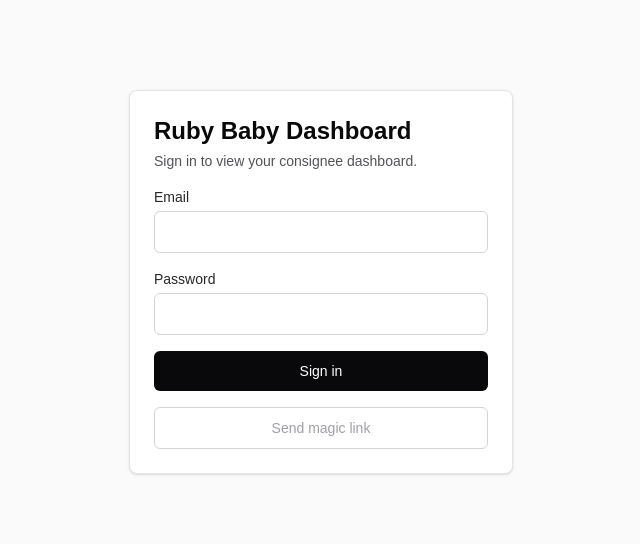
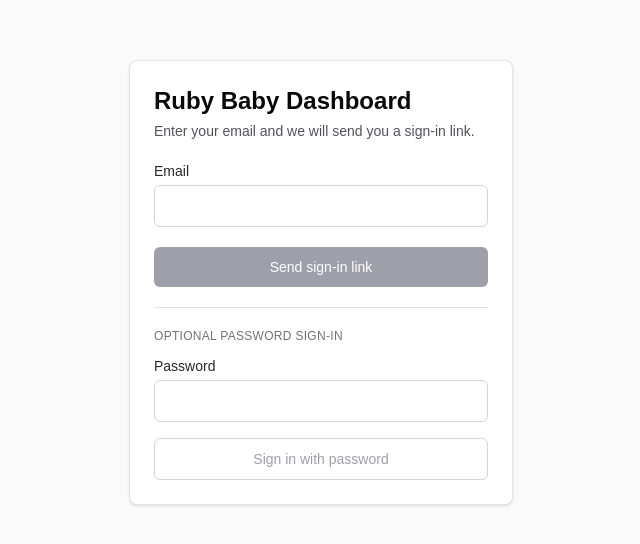
Before and after one commit to luker369/ruby-consignee-dashboard, a Next.js app: page /login in a window 1280 px wide. Shown: the part 118-662 px from the top of the page, without its empty margins (319-959 px from the left). Built offline with nearby package versions, Linux system fonts and the light colour scheme.

Commit message:
Make dashboard login passwordless first

```diff
--- a/app/login/login-form.tsx
+++ b/app/login/login-form.tsx
@@ -40,7 +40,9 @@ export function LoginForm() {
     router.refresh();
   }
 
-  async function handleSendMagicLink() {
+  async function handleSendMagicLink(event?: FormEvent<HTMLFormElement>) {
+    event?.preventDefault();
+
     setIsSendingLink(true);
     setFormState({});
 
@@ -48,7 +50,8 @@ export function LoginForm() {
     const { error } = await supabase.auth.signInWithOtp({
       email,
       options: {
-        emailRedirectTo: `${window.location.origin}/auth/callback`,
+        emailRedirectTo: `${window.location.origin}/auth/callback?next=/dashboard`,
+        shouldCreateUser: false,
       },
     });
 
@@ -60,21 +63,18 @@ export function LoginForm() {
     }
 
     setFormState({
-      message: "Check your email for a Ruby Baby sign-in link.",
+      message: "Check your email for a sign-in link.",
     });
   }
 
   return (
-    <form
-      onSubmit={handlePasswordSignIn}
-      className="flex w-full max-w-sm flex-col gap-4 rounded-lg border border-zinc-200 bg-white p-6 shadow-sm"
-    >
+    <div className="flex w-full max-w-sm flex-col gap-5 rounded-lg border border-zinc-200 bg-white p-6 shadow-sm">
       <div className="space-y-1">
         <h1 className="text-2xl font-semibold text-zinc-950">
           Ruby Baby Dashboard
         </h1>
         <p className="text-sm text-zinc-600">
-          Sign in to view your consignee dashboard.
+          Enter your email and we will send you a sign-in link.
         </p>
       </div>
 
@@ -86,18 +86,6 @@ export function LoginForm() {
           required
           value={email}
           onChange={(event) => setEmail(event.target.value)}
-          className="rounded-md border border-zinc-300 px-3 py-2 text-base text-zinc-950 outline-none transition focus:border-zinc-950"
-        />
-      </label>
-
-      <label className="flex flex-col gap-1 text-sm font-medium text-zinc-800">
-        Password
-        <input
-          type="password"
-          autoComplete="current-password"
-          required
-          value={password}
-          onChange={(event) => setPassword(event.target.value)}
           className="rounded-md border border-zinc-300 px-3 py-2 text-base text-zinc-950 outline-none transition focus:border-zinc-950"
         />
       </label>
@@ -114,22 +102,41 @@ export function LoginForm() {
         </p>
       ) : null}
 
+      <form onSubmit={handleSendMagicLink}>
         <button
           type="submit"
-        disabled={isSubmitting || isSendingLink}
-        className="rounded-md bg-zinc-950 px-4 py-2.5 text-sm font-medium text-white transition hover:bg-zinc-800 disabled:cursor-not-allowed disabled:bg-zinc-400"
+          disabled={!email || isSubmitting || isSendingLink}
+          className="w-full rounded-md bg-zinc-950 px-4 py-2.5 text-sm font-medium text-white transition hover:bg-zinc-800 disabled:cursor-not-allowed disabled:bg-zinc-400"
         >
-        {isSubmitting ? "Signing in..." : "Sign in"}
+          {isSendingLink ? "Sending link..." : "Send sign-in link"}
         </button>
+      </form>
+
+      <div className="border-t border-zinc-200 pt-5">
+        <p className="mb-3 text-xs font-medium uppercase tracking-wide text-zinc-500">
+          Optional password sign-in
+        </p>
+        <form onSubmit={handlePasswordSignIn} className="flex flex-col gap-4">
+          <label className="flex flex-col gap-1 text-sm font-medium text-zinc-800">
+            Password
+            <input
+              type="password"
+              autoComplete="current-password"
+              value={password}
+              onChange={(event) => setPassword(event.target.value)}
+              className="rounded-md border border-zinc-300 px-3 py-2 text-base text-zinc-950 outline-none transition focus:border-zinc-950"
+            />
+          </label>
 
           <button
-        type="button"
-        onClick={handleSendMagicLink}
-        disabled={!email || isSubmitting || isSendingLink}
+            type="submit"
+            disabled={!email || !password || isSubmitting || isSendingLink}
             className="rounded-md border border-zinc-300 px-4 py-2.5 text-sm font-medium text-zinc-900 transition hover:bg-zinc-50 disabled:cursor-not-allowed disabled:text-zinc-400"
           >
-        {isSendingLink ? "Sending link..." : "Send magic link"}
+            {isSubmitting ? "Signing in..." : "Sign in with password"}
           </button>
         </form>
+      </div>
+    </div>
   );
 }
```
Lines whose indentation alone changed are shown as unchanged.
